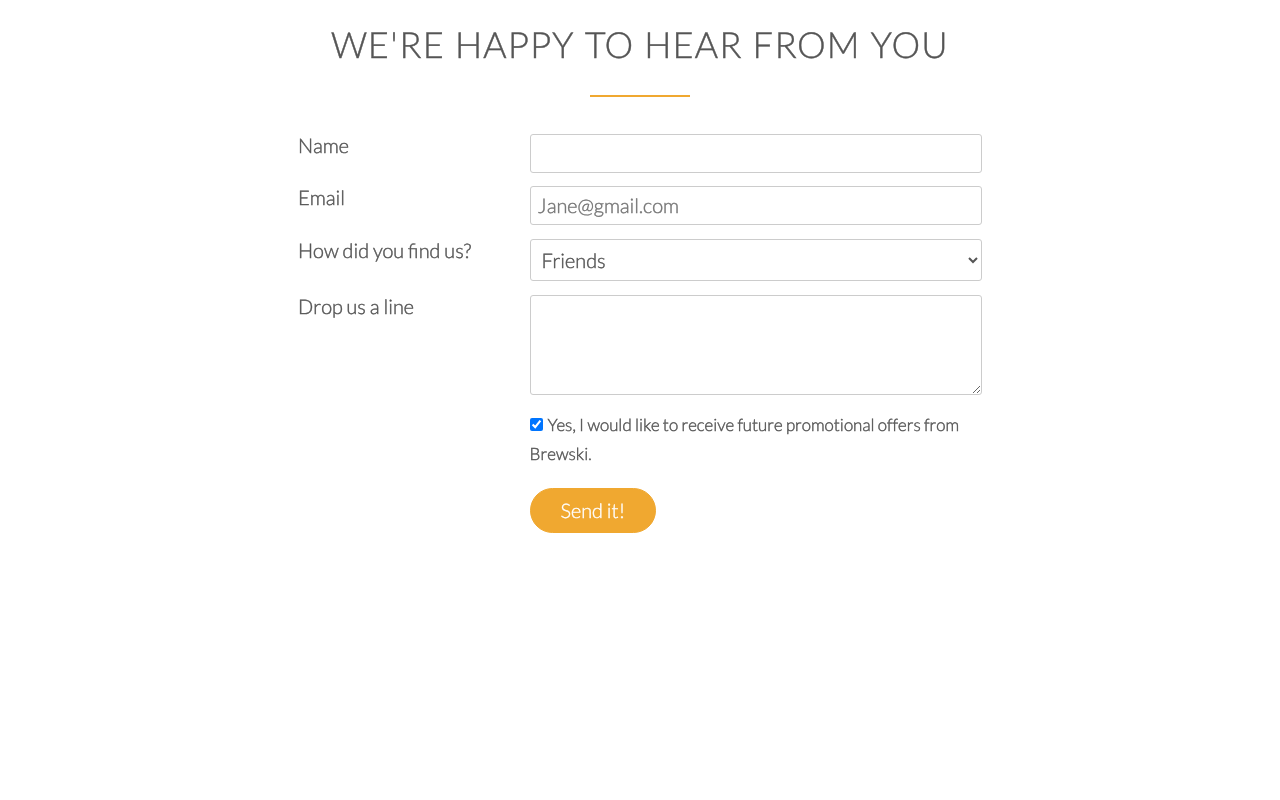
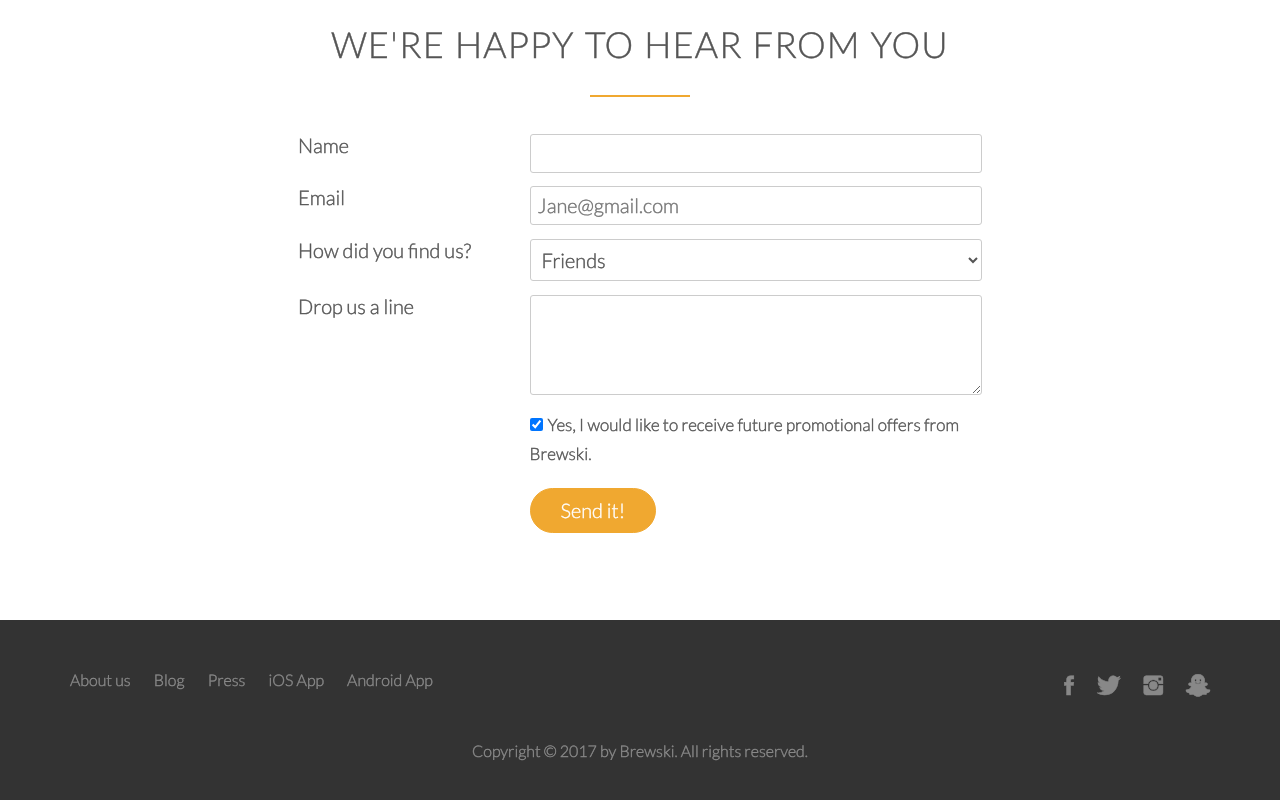
Before and after one commit to crystalbohacek/brewski, a plain HTML site: page index.html in a window 1280 px wide. Shown: the part 4578-5378 px from the top of the page. Before the commit the page ends 5198 px from the top, so only its background shows below. Drawn offline with nearby package versions, Linux system fonts and the light colour scheme; a script that the page names is missing; files whose address does not match are found by name.

Commit message:
added footer html

```diff
--- a/index.html
+++ b/index.html
@@ -398,6 +398,32 @@
         </form>
       </div>
     </section>
+    <footer>
+      <div class="row">
+        <div class="col span_1_of_2">
+          <ul class="footer-nav">
+            <li><a href="#">About us</a></li>
+            <li><a href="#">Blog</a></li>
+            <li><a href="#">Press</a></li>
+            <li><a href="#">iOS App</a></li>
+            <li><a href="#">Android App</a></li>
+          </ul>
+        </div>
+        <div class="col span_1_of_2">
+          <ul class="social-links">
+            <li><a href="#"><i class="ion-social-facebook"></i></a></li>
+            <li><a href="#"><i class="ion-social-twitter"></i></a></li>
+            <li><a href="#"><i class="ion-social-instagram"></i></a></li>
+            <li><a href="#"><i class="ion-social-snapchat"></i></a></li>
+          </ul>
+        </div>
+      </div>
+      <div class="row">
+        <p>
+          Copyright &copy; 2017 by Brewski. All rights reserved.
+        </p>
+      </div>
+    </footer>
     <script src="https://ajax.googleapis.com/ajax/libs/jquery/3.2.1/jquery.min.js"></script>
     <script src="https://cdn.jsdelivr.net/respond/1.4.2/respond.min.js"></script>
     <script src="https://cdn.jsdelivr.net/html5shiv/3.7.3/html5shiv.min.js"></script>
--- a/resources/js/scripts.js
+++ b/resources/js/scripts.js
@@ -37,6 +37,7 @@ $(document).ready(function () {
             }
         });
     });
+
     //animations on scroll
     $('.js-wp-1').waypoint(function (direction) {
         $('.js-wp-1').addClass('animated fadeIn');
@@ -58,6 +59,7 @@ $(document).ready(function () {
     }, {
         offset: '50%'
     });
+
     //mobile nav
     $('.js-nav').click(function () {
         var nav = $('.js-main-nav');
```
